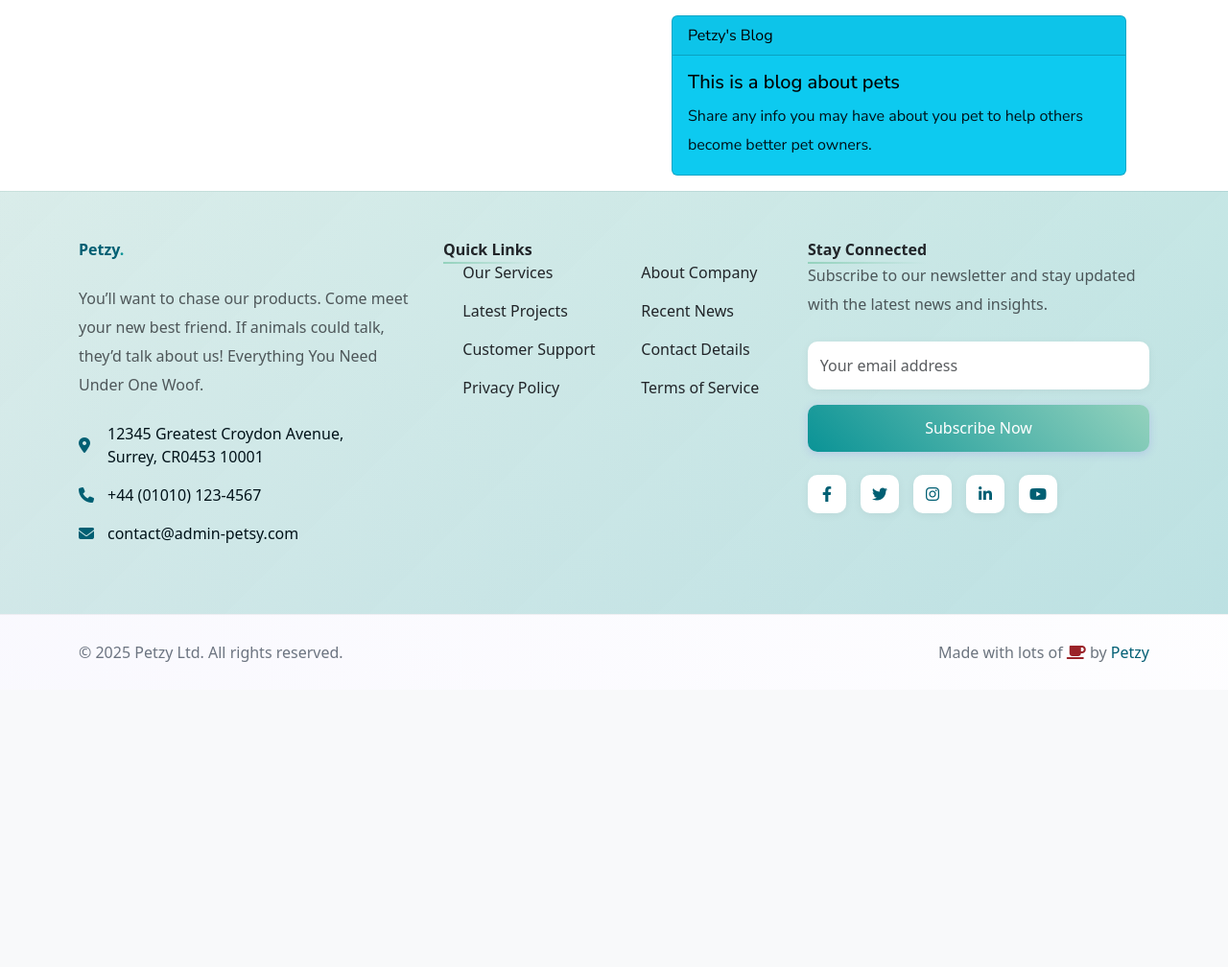
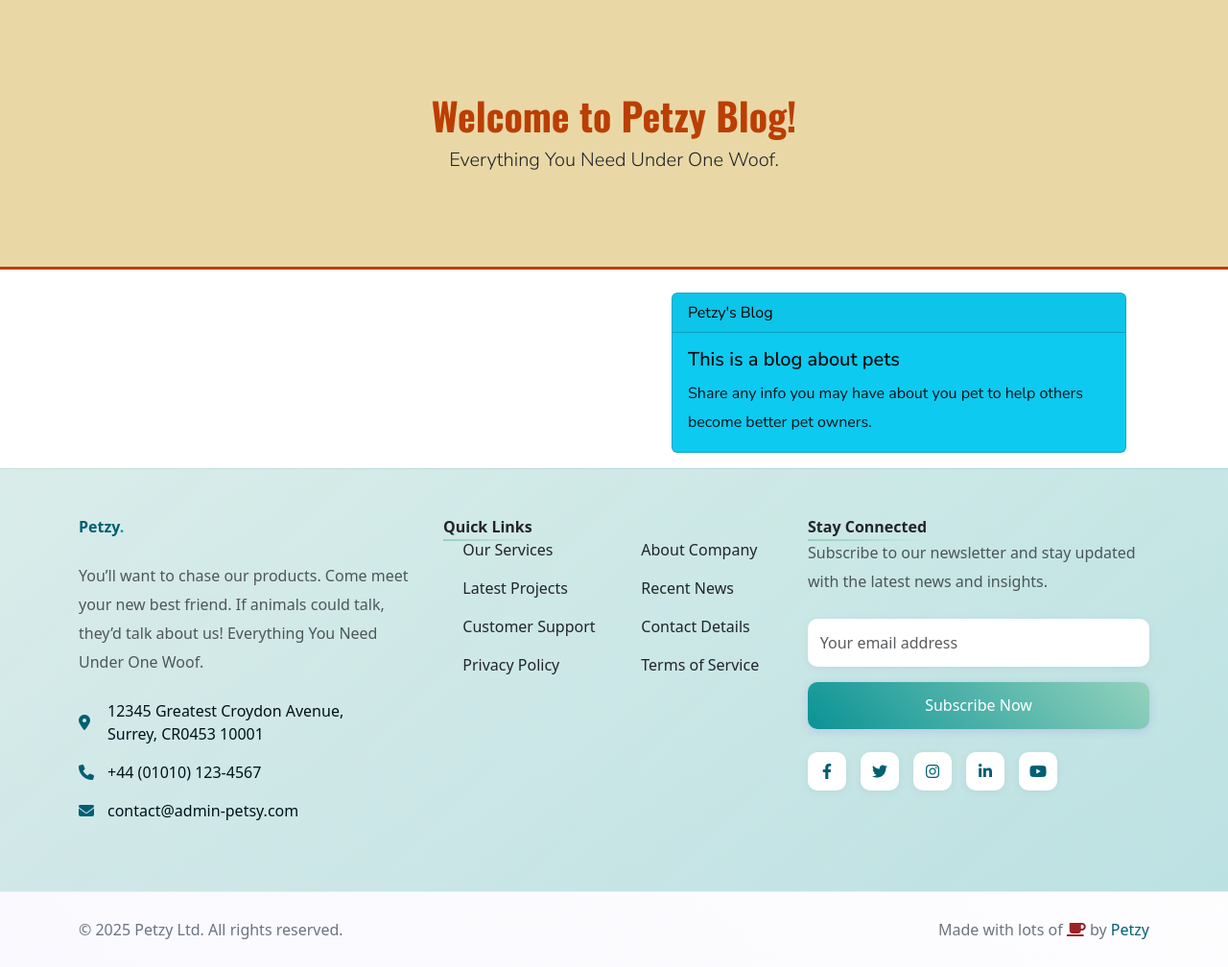
Before and after one commit to johnclamy/petstoreproject, a Django app: page /blog/post/ in a window 1280 px wide. Shown: the part 134-1142 px from the top of the page at 96% size. Before the commit the page ends 824 px from the top, so only its background shows below. Run offline with Django 5.2, Linux system fonts and the light colour scheme; data that the repository does not hold is empty; some libraries are stand-ins or nearby versions.

Commit message:
set the header for the page template

```diff
--- a/blog/templates/blog/post/index.html
+++ b/blog/templates/blog/post/index.html
@@ -1,5 +1,13 @@
 {% extends "../layout-blog.html" %}
 {% block content %}
+<header class="py-5 mb-4" style="background-color: var(--dj-bg-3); border-bottom-color: var(--dj-bg-4); border-bottom-width: 0.195rem; border-bottom-style: solid;">
+    <div class="container">
+        <div class="text-center my-5">
+            <h1 class="oswald-headings" style="color: var(--dj-text-4);">Welcome to <b>Petzy</b> Blog!</h1>
+            <p class="lead mb-0 text-dark text-capitalize">everything you need under one woof.</p>
+        </div>
+    </div>
+</header>
 <div class="container">
     <section class="mt-3 ps-5 pe-4 d-flex flex-column flex-lg-row justify-content-center">
         <!-- Featured blog post goes here... -->
```
Also changed, not shown: blog/templates/blog/post/detail.html (added, +24 -0 lines).
